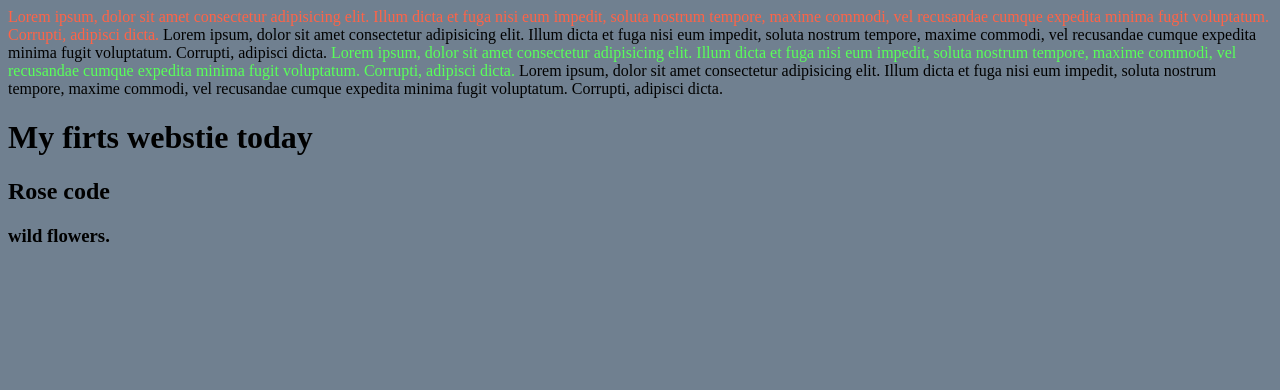
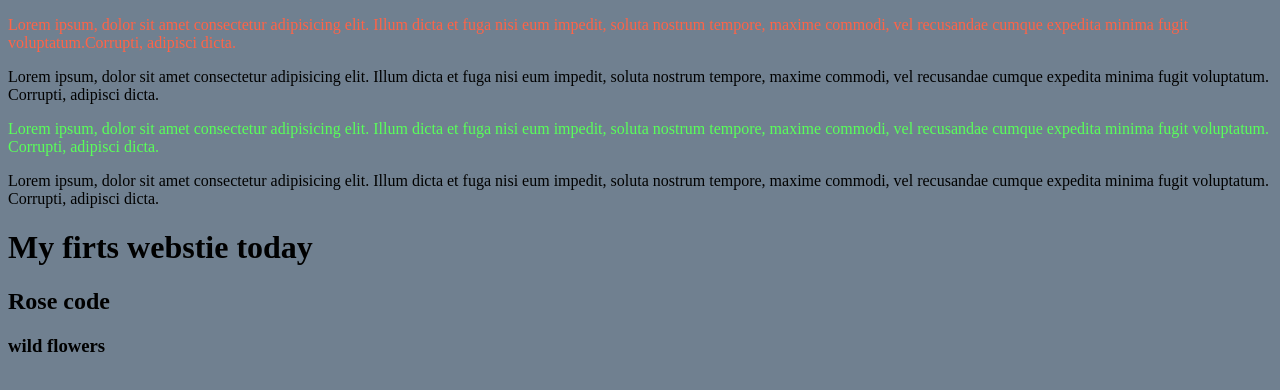
Before and after one commit to Muthoni5/my-vscode-workspace, a plain HTML site: page index.htm in a window 1280 px wide. Drawn offline with Linux system fonts and the light colour scheme.

Commit message:
save and update

```diff
--- a/index.htm
+++ b/index.htm
@@ -6,14 +6,14 @@
 
 </head>
 <body>
-<p1 id="p1">Lorem ipsum, dolor sit amet consectetur adipisicing elit. Illum dicta et fuga nisi eum impedit, soluta nostrum tempore, maxime commodi, vel recusandae cumque expedita minima fugit voluptatum. Corrupti, adipisci dicta.</p1>
-<p1 id="p2">Lorem ipsum, dolor sit amet consectetur adipisicing elit. Illum dicta et fuga nisi eum impedit, soluta nostrum tempore, maxime commodi, vel recusandae cumque expedita minima fugit voluptatum. Corrupti, adipisci dicta.</p1>
-<p1 id="p3">Lorem ipsum, dolor sit amet consectetur adipisicing elit. Illum dicta et fuga nisi eum impedit, soluta nostrum tempore, maxime commodi, vel recusandae cumque expedita minima fugit voluptatum. Corrupti, adipisci dicta.</p1>
-<p1 id="p4">Lorem ipsum, dolor sit amet consectetur adipisicing elit. Illum dicta et fuga nisi eum impedit, soluta nostrum tempore, maxime commodi, vel recusandae cumque expedita minima fugit voluptatum. Corrupti, adipisci dicta.</p1>
+<p id="p1">Lorem ipsum, dolor sit amet consectetur adipisicing elit. Illum dicta et fuga nisi eum impedit, soluta nostrum tempore, maxime commodi, vel recusandae cumque expedita minima fugit voluptatum.Corrupti, adipisci dicta.</p1>
+<p id="p2">Lorem ipsum, dolor sit amet consectetur adipisicing elit. Illum dicta et fuga nisi eum impedit, soluta nostrum tempore, maxime commodi, vel recusandae cumque expedita minima fugit voluptatum. Corrupti, adipisci dicta.</p1>
+<p id="p3">Lorem ipsum, dolor sit amet consectetur adipisicing elit. Illum dicta et fuga nisi eum impedit, soluta nostrum tempore, maxime commodi, vel recusandae cumque expedita minima fugit voluptatum. Corrupti, adipisci dicta.</p1>
+<p id="p4">Lorem ipsum, dolor sit amet consectetur adipisicing elit. Illum dicta et fuga nisi eum impedit, soluta nostrum tempore, maxime commodi, vel recusandae cumque expedita minima fugit voluptatum. Corrupti, adipisci dicta.</p1>
 
 <h1>My firts webstie today</h1>
 <h2>Rose code</h2>
-<h3>wild flowers.</h3>
+<h3>wild flowers</h3>
 
 </body>
 </html>
```
